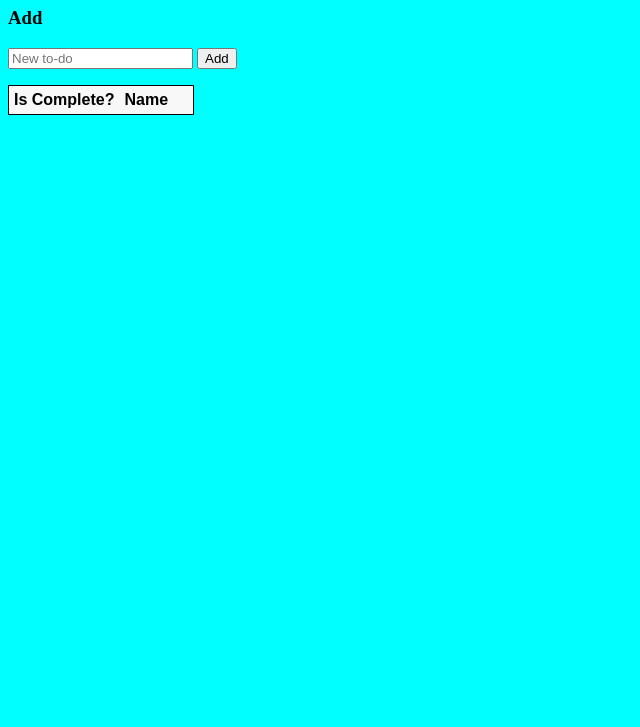
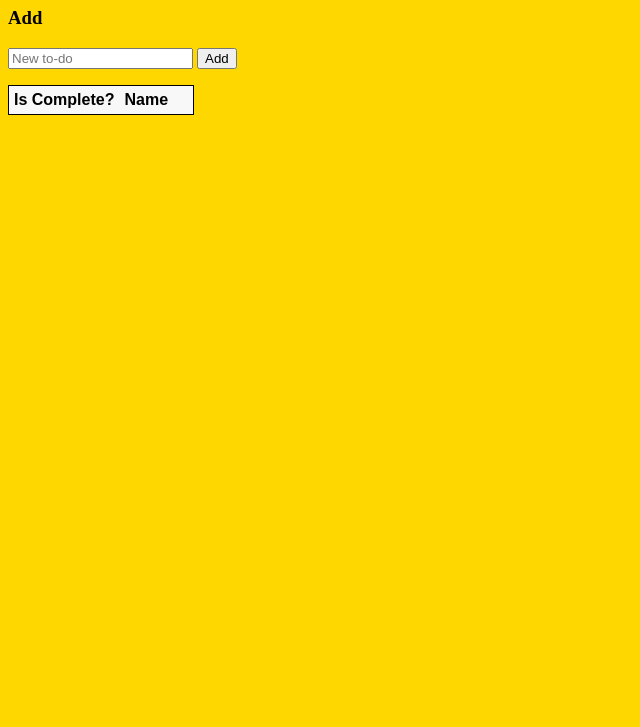
Before and after one commit to andrejcakpe/TodoApi, a plain HTML site: page TodoApi/wwwroot/index.html in a window 1280 px wide. Shown: the part 73-800 px from the top of the page, without its empty margins (0-640 px from the left). Drawn offline with Linux system fonts and the light colour scheme; no server answers.

Commit message:
Update site.css

```diff
--- a/TodoApi/wwwroot/css/site.css
+++ b/TodoApi/wwwroot/css/site.css
@@ -1,5 +1,5 @@
 body {
-    background-color: aqua;
+    background-color: gold;
 }
 
 input[type='submit'], button, [aria-label] {
```
